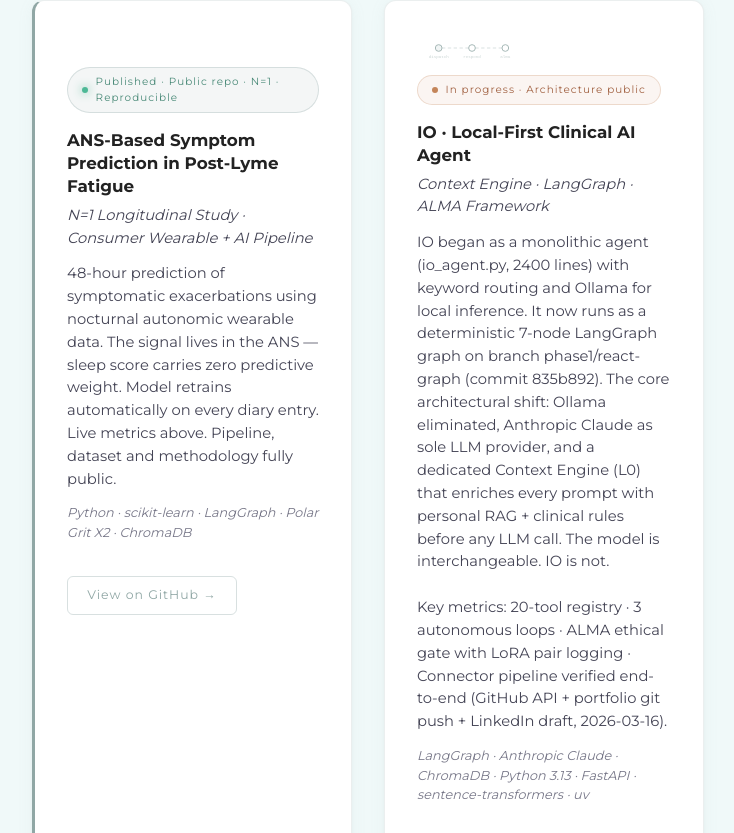
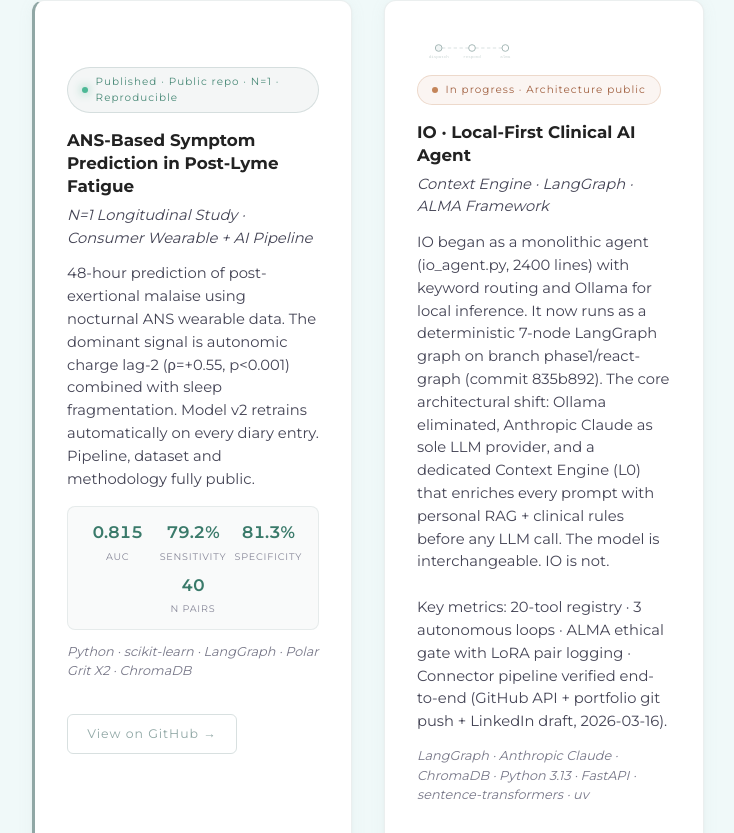
Before and after one commit to kinetica-IA/portfolio-alfie, an Astro site: page / in a window 1280 px wide. Shown: the part 2503-3336 px from the top of the page, without its empty margins (272-1006 px from the left). Built offline with nearby package versions, Linux system fonts and the light colour scheme; Astro itself is replaced by a stand-in of ours.

Commit message:
feat: project card — live AUC/sensitivity metrics from polar_live.json, fix v2 description

```diff
--- a/src/components/sections/Projects.astro
+++ b/src/components/sections/Projects.astro
@@ -21,7 +21,28 @@
       </div>
       <h3>ANS-Based Symptom Prediction in Post-Lyme Fatigue</h3>
       <p class="project-sub">N=1 Longitudinal Study · Consumer Wearable + AI Pipeline</p>
-      <p>48-hour prediction of symptomatic exacerbations using nocturnal autonomic wearable data. The signal lives in the ANS — sleep score carries zero predictive weight. Model retrains automatically on every diary entry. Live metrics above. Pipeline, dataset and methodology fully public.</p>
+      <p>48-hour prediction of post-exertional malaise using nocturnal ANS wearable data. The dominant signal is autonomic charge lag-2 (ρ=+0.55, p&lt;0.001) combined with sleep fragmentation. Model v2 retrains automatically on every diary entry. Pipeline, dataset and methodology fully public.</p>
+
+      <!-- Live model metrics — loaded from /data/polar_live.json -->
+      <div class="proj-metrics" id="proj-metrics">
+        <div class="proj-metric">
+          <span class="proj-metric-val" id="pm-auc">—</span>
+          <span class="proj-metric-lbl">AUC</span>
+        </div>
+        <div class="proj-metric">
+          <span class="proj-metric-val" id="pm-sens">—</span>
+          <span class="proj-metric-lbl">Sensitivity</span>
+        </div>
+        <div class="proj-metric">
+          <span class="proj-metric-val" id="pm-spec">—</span>
+          <span class="proj-metric-lbl">Specificity</span>
+        </div>
+        <div class="proj-metric">
+          <span class="proj-metric-val" id="pm-n">—</span>
+          <span class="proj-metric-lbl">N pairs</span>
+        </div>
+      </div>
+
       <p class="stack"><em>Python · scikit-learn · LangGraph · Polar Grit X2 · ChromaDB</em></p>
       <a href="https://github.com/kinetica-IA/polar-lyme-predictor" target="_blank" class="project-btn">View on GitHub →</a>
     </article>
@@ -231,4 +252,64 @@
     gap: 0.75rem;
     text-decoration: none;
   }
+
+  /* Live model metrics block */
+  .proj-metrics {
+    display: flex;
+    gap: 0.5rem;
+    flex-wrap: wrap;
+    margin: 1rem 0 0.75rem;
+    padding: 0.75rem 1rem;
+    background: rgba(144,167,165,0.06);
+    border: 1px solid rgba(144,167,165,0.18);
+    border-radius: 8px;
+  }
+  .proj-metric {
+    flex: 1;
+    min-width: 52px;
+    display: flex;
+    flex-direction: column;
+    align-items: center;
+    gap: 0.15rem;
+  }
+  .proj-metric-val {
+    font-size: 1.05rem;
+    font-weight: 600;
+    color: #3a7a6a;
+    font-variant-numeric: tabular-nums;
+    letter-spacing: -0.01em;
+  }
+  .proj-metric-lbl {
+    font-size: 0.6rem;
+    letter-spacing: 0.08em;
+    text-transform: uppercase;
+    color: #889;
+  }
 </style>
+
+<script>
+  (async () => {
+    try {
+      const r = await fetch('/data/polar_live.json');
+      if (!r.ok) return;
+      const d = await r.json();
+      const p = d.predictor ?? {};
+
+      const fmt = (v, dec) => v != null ? (+v).toFixed(dec) : '—';
+
+      const auc  = document.getElementById('pm-auc');
+      const sens = document.getElementById('pm-sens');
+      const spec = document.getElementById('pm-spec');
+      const n    = document.getElementById('pm-n');
+
+      if (auc)  auc.textContent  = fmt(p.auc, 3);
+      if (sens) sens.textContent = p.sensitivity != null
+        ? (p.sensitivity * 100).toFixed(1) + '%' : '—';
+      if (spec) spec.textContent = p.specificity != null
+        ? (p.specificity * 100).toFixed(1) + '%' : '—';
+      if (n)    n.textContent    = p.n_training ?? '—';
+    } catch (e) {
+      // silently fail — fallback shows "—"
+    }
+  })();
+</script>
```
